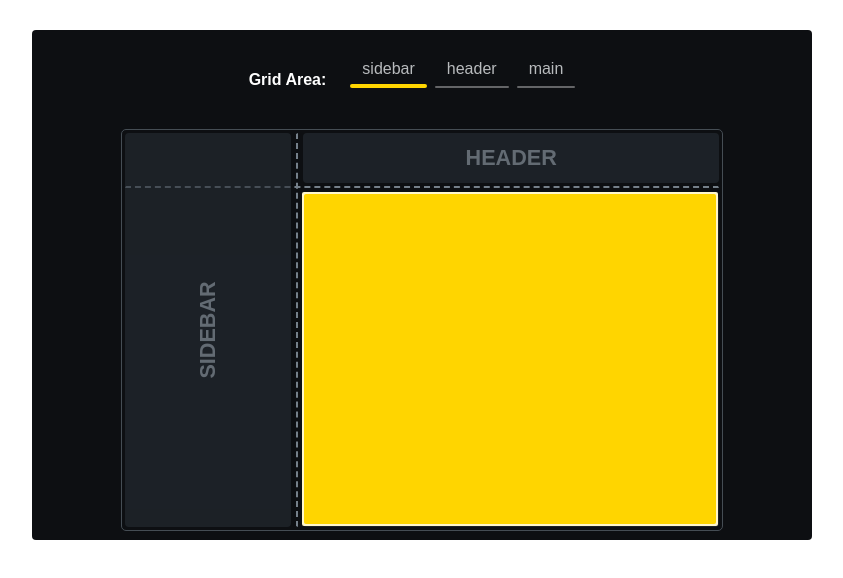
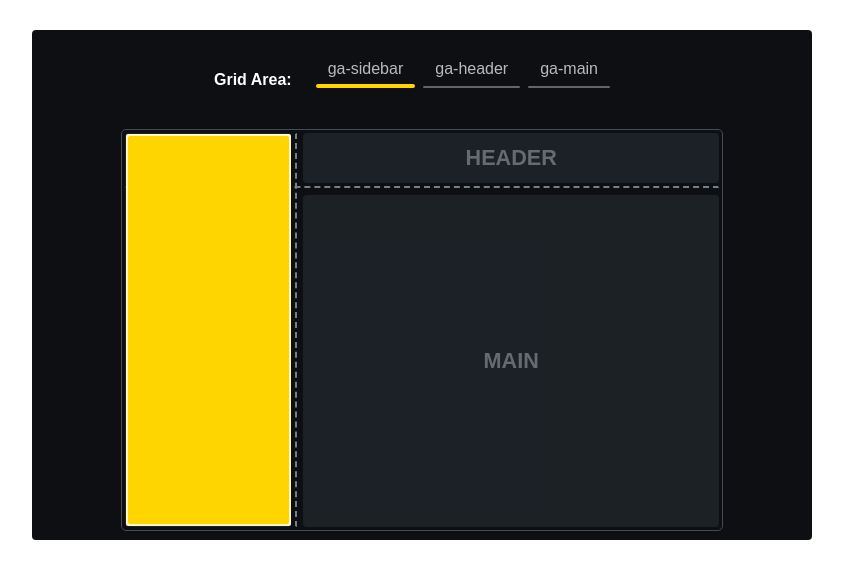
Before and after one commit to aliyuv/css-flex, a React (Vite) app: page /gridarea in a window 1280 px wide. Shown: the top 578 px of the page, without its empty margins (218-1061 px from the left). Built offline with nearby package versions, Linux system fonts and the light colour scheme; a web font is replaced by a local one.

Commit message:
完成组件的动画逻辑

```diff
--- a/src/components/GridArea/GridArea.css
+++ b/src/components/GridArea/GridArea.css
@@ -106,6 +106,10 @@
 }
 
 .ga-grid{
+  /* 创建新的层叠上下文 */
+  isolation: isolate;
+  /* 保证布局稳定性 */
+  position: relative;
   padding: 3px;
   width: 100%;
   height: 100%;
@@ -171,18 +175,19 @@
   grid-column: 1;
   border: 1px solid transparent;
   border-right: 2px dashed #75808a;
-  transform: translateX(7px);
+  transform: translateX(6px);
 }
 
 .ga-shadow{
+  width: 100%;
   padding: 2px;
   display: grid;
   grid-template-areas:
     "ga-sidebar ga-header"
     "ga-sidebar  ga-main";
-  grid-template-rows: 50px 1fr;
+  grid-template-rows: 52px 1fr;
   grid-template-columns:2fr 5fr;
-  gap: 8px;
+  gap: 5px;
   position: absolute;
   inset: 0;
 }
@@ -194,6 +199,16 @@
   padding: 2px;
   margin: 2px;
   border-radius: 2px;
+  /* 确保元素始终在合成层 */
+  backface-visibility: hidden;
+  perspective: 1000px;
+  /* 禁用默认过渡 */
+  transition: none !important;
+  /* 防止尺寸坍塌 */
+  box-sizing: border-box;
+  will-change: transform;
+  transform: translateZ(0);
+  contain: strict;
 }
 
 .ga-inner-box{
--- a/src/components/GridArea/GridArea.tsx
+++ b/src/components/GridArea/GridArea.tsx
@@ -1,9 +1,97 @@
-import { useState } from 'react'
+import { useEffect, useRef, useState } from 'react'
 import './GridArea.css'
 
+interface PositionData {
+  x: number
+  y: number
+  width: number
+  height: number
+}
+
 export default function GridArea() {
-  const containerName = ['sidebar', 'header', 'main']
-  const [containerNamec, setContainerNamec] = useState('sidebar')
+  const containerName = ['ga-sidebar', 'ga-header', 'ga-main']
+  const [containerNamec, setContainerNamec] = useState('ga-sidebar')
+  const containerRef = useRef<HTMLDivElement>(null)
+  const lastPosRef = useRef<PositionData | null>(null)
+
+  // 安全计算比例（防止除以零）
+  const safeScale = (oldVal: number, newVal: number) => {
+    return newVal === 0 ? 1 : oldVal / newVal
+  }
+
+  const runFLIPAnimation = () => {
+    if (!containerRef.current || !lastPosRef.current)
+      return
+
+    const element = containerRef.current
+    const first = lastPosRef.current
+    const last = element.getBoundingClientRect()
+
+    // 添加安全保护
+    if (last.width === 0 || last.height === 0) {
+      console.warn('Element has zero dimension, abort animation')
+      return
+    }
+
+    const deltaX = first.x - last.x
+    const deltaY = first.y - last.y
+    const scaleX = safeScale(first.width, last.width)
+    const scaleY = safeScale(first.height, last.height)
+
+    // 关键修改1：立即应用初始变换
+    element.style.transform = `translate(${deltaX}px, ${deltaY}px) scale(${scaleX}, ${scaleY})`
+    element.style.transformOrigin = 'top left'
+    // 关键修改2：使用强制合成层优化
+    const animation = element.animate([
+      {
+        transform: `translate(${deltaX}px, ${deltaY}px) scale(${scaleX}, ${scaleY})`,
+      },
+      {
+        transform: 'translate(0, 0) scale(1, 1)',
+      },
+    ], {
+      duration: 500,
+      easing: 'ease-in-out',
+      fill: 'both',
+    })
+    // 动画完成后清理样式
+    animation.onfinish = () => {
+      element.style.transform = ''
+    }
+  }
+
+  useEffect(() => {
+    // 使用双重RAF保证DOM更新完成
+    let rafId: number
+    const startAnimation = () => {
+      rafId = requestAnimationFrame(() => {
+        // 强制同步布局
+        containerRef.current?.getBoundingClientRect()
+        runFLIPAnimation()
+        lastPosRef.current = null
+      })
+    }
+
+    startAnimation()
+    return () => cancelAnimationFrame(rafId)
+  }, [containerNamec])
+
+  const handleClick = (area: string) => {
+    if (!containerRef.current)
+      return
+
+    // 记录位置时强制同步布局
+    const rect = containerRef.current.getBoundingClientRect()
+    lastPosRef.current = {
+      x: rect.left,
+      y: rect.top,
+      width: rect.width,
+      height: rect.height,
+    }
+
+    setContainerNamec(area)
+  }
+
   return (
     <>
       <div className="ga-contaniner">
@@ -17,7 +105,11 @@ export default function GridArea() {
               {
                 containerName.map((item, i) => {
                   return (
-                    <div className="ga-box" key={i} onClick={() => { setContainerNamec(item) }}>
+                    <div
+                      className="ga-box"
+                      key={i}
+                      onClick={() => handleClick(item)}
+                    >
                       <div className="ga-box-dec">{item}</div>
                       <div className={`ga-bottomLine ${containerNamec === item ? 'active' : 'inactive'}`}></div>
                     </div>
@@ -41,7 +133,7 @@ export default function GridArea() {
               </div>
             </div>
             <div className="ga-shadow">
-              <div className="ga-shandow-background">
+              <div className="ga-shandow-background" ref={containerRef} style={{ gridArea: containerNamec }}>
                 <div className="ga-inner-box"></div>
               </div>
             </div>
```
